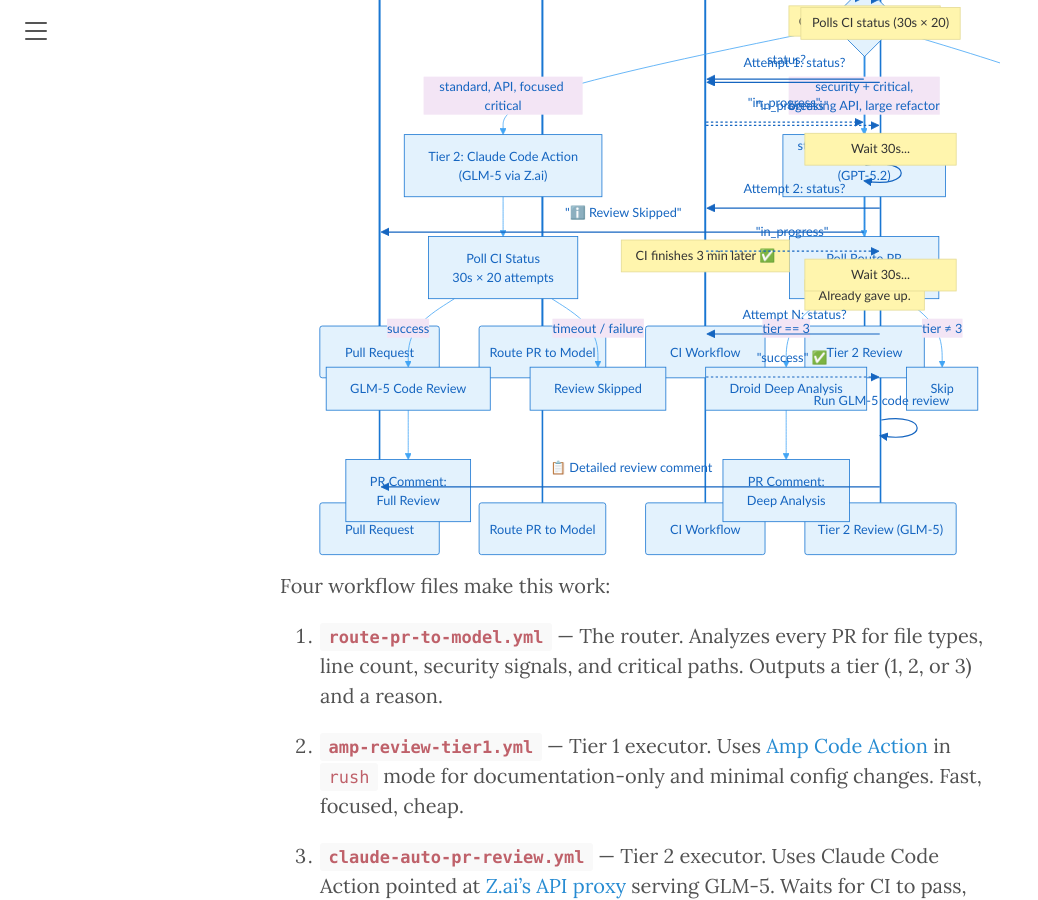
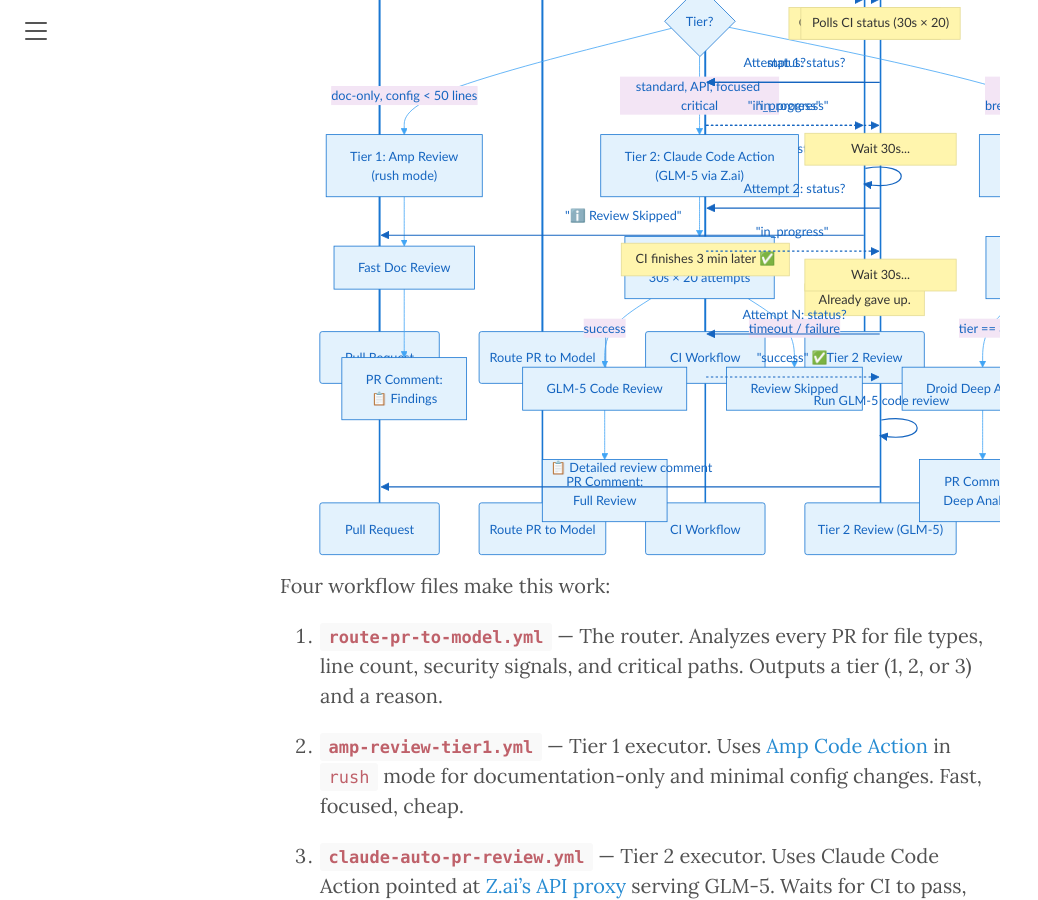
Before and after one commit to shrwnsan/research, a Jekyll site: the page built from _posts/2026-03-17-tiered-model-selection-in-practice.md, in a window 1280 px wide and 900 px high, scrolled down 2343 px. Shown: the whole window, without its empty margins (0-1038 px from the left). Built offline with Jekyll 4.4.1, drawn with Linux system fonts in a browser that asks for light colours.

Commit message:
fix(mermaid): reorder tier flow for correct left-to-right rendering
Co-Authored-By: GLM <zai-org@users.noreply.github.com>

````diff
--- a/_posts/2026-03-17-tiered-model-selection-in-practice.md
+++ b/_posts/2026-03-17-tiered-model-selection-in-practice.md
@@ -62,18 +62,17 @@
     Decision -->|"standard, API, focused critical"| T2["Tier 2: Claude Code Action<br/>(GLM-5 via Z.ai)"]
     Decision -->|"security + critical,<br/>breaking API, large refactor"| T3["Tier 3: Factory Droid<br/>(GPT-5.2)"]
 
+    T1 --> Review1["Fast Doc Review"]
+    Review1 --> Comment1["PR Comment:<br/>📋 Findings"]
+
     T2 --> PollCI["Poll CI Status<br/>30s × 20 attempts"]
     PollCI -->|success| Review2["GLM-5 Code Review"]
     PollCI -->|timeout / failure| Skip2["Review Skipped"]
+    Review2 --> Comment2["PR Comment:<br/>Full Review"]
 
     T3 --> PollRoute["Poll Route PR<br/>15s × 20 attempts"]
     PollRoute -->|tier == 3| Review3["Droid Deep Analysis"]
     PollRoute -->|tier ≠ 3| Skip3["Skip"]
-
-    T1 --> Review1["Fast Doc Review"]
-
-    Review1 --> Comment1["PR Comment:<br/>📋 Findings"]
-    Review2 --> Comment2["PR Comment:<br/>Full Review"]
     Review3 --> Comment3["PR Comment:<br/>Deep Analysis"]
 ```
 
````
